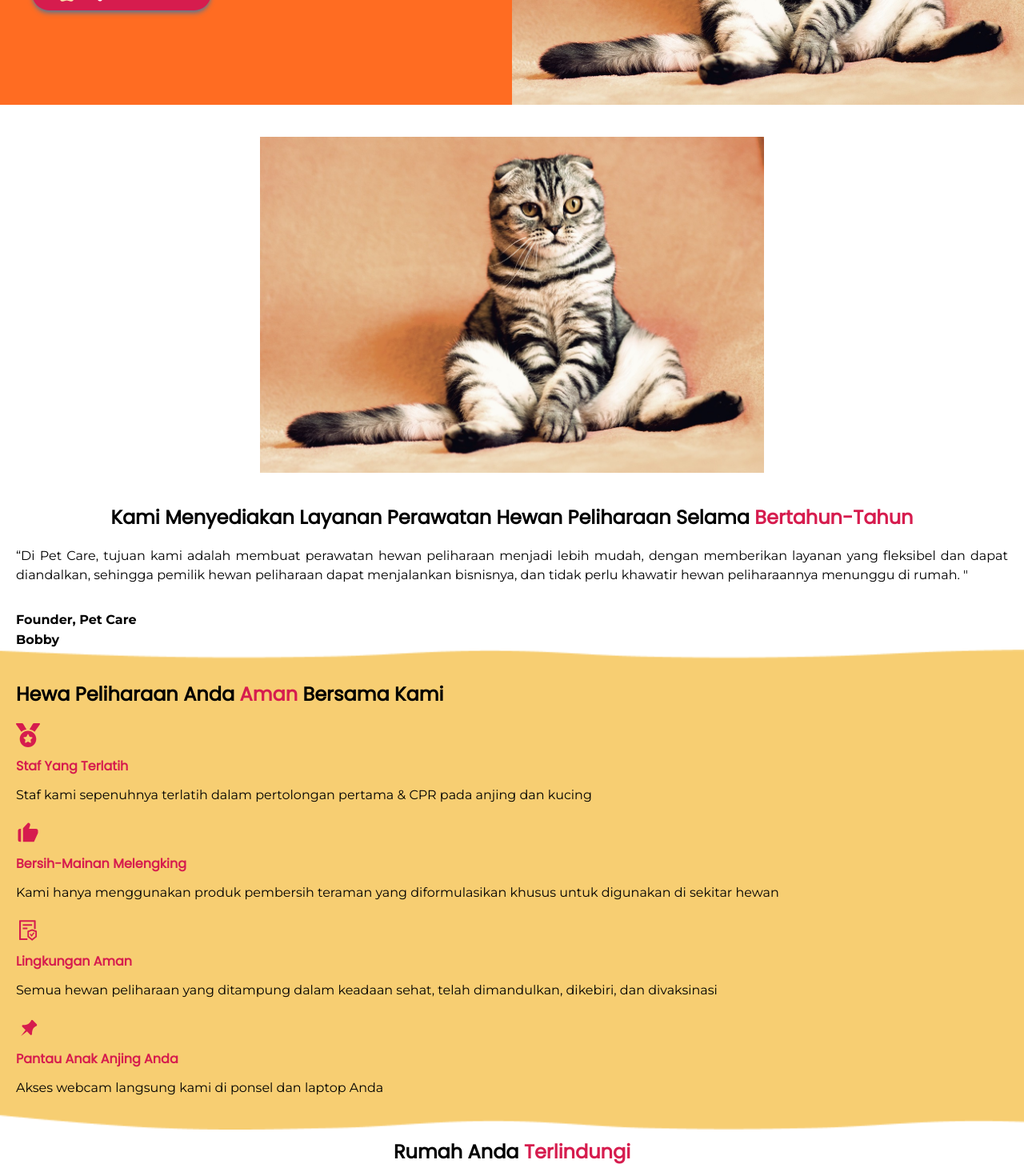
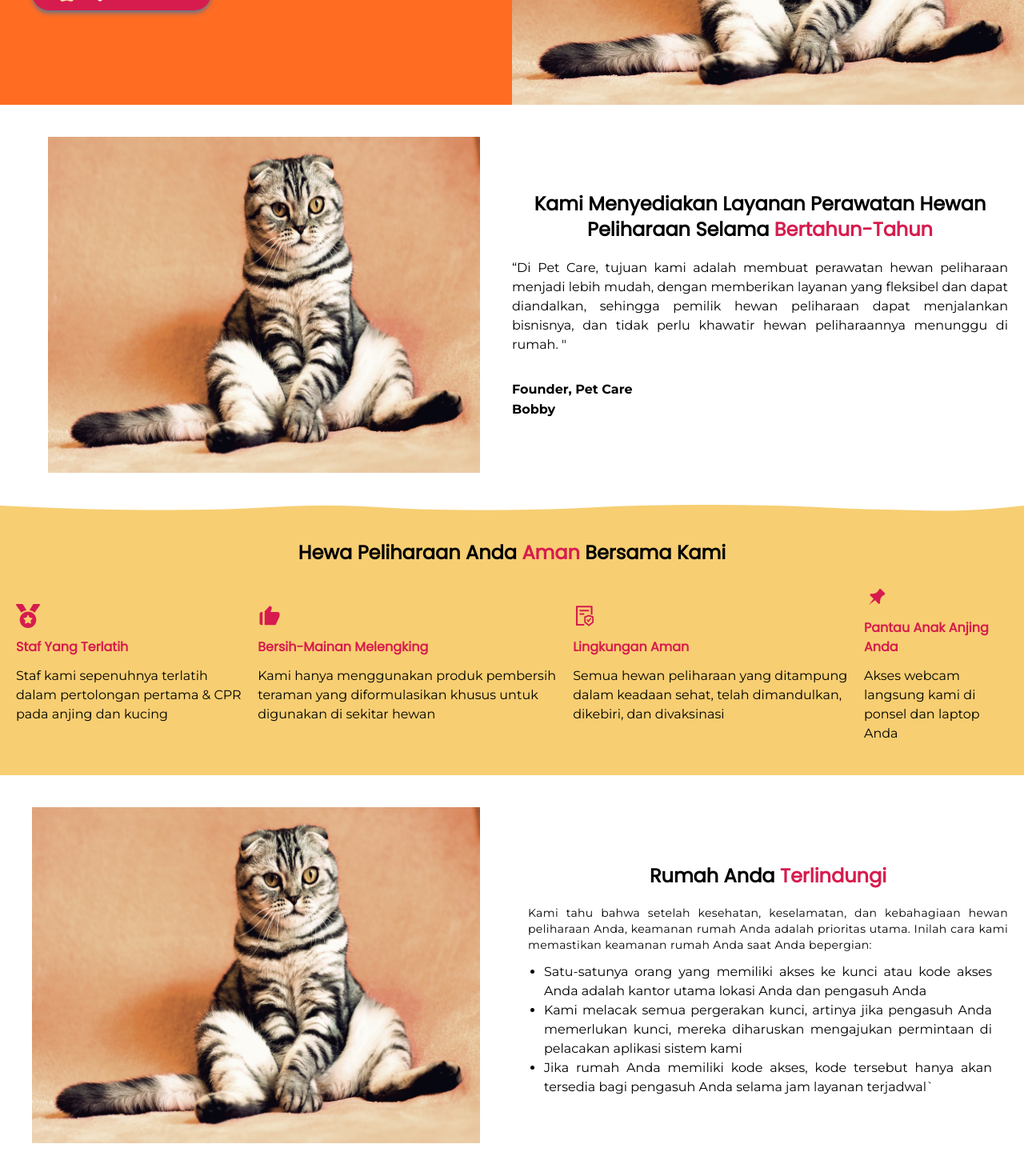
Before and after one commit to restuadil/massive, a React (Vite) app: page /aboutus in a window 1280 px wide. Shown: the part 420-1890 px from the top of the page at 80% size. Built offline with nearby package versions, Linux system fonts and the light colour scheme; a web font is replaced by a local one.

Commit message:
add page aboutus

```diff
--- a/src/pages/AboutUs/AboutUs.jsx
+++ b/src/pages/AboutUs/AboutUs.jsx
@@ -19,16 +19,18 @@ const AboutUs = () => {
                 </h2>
                 <p className="text-white font-poppins font-light text-xs tracking-wide md:mb-4">Pengasuh Hewan Peliharaan yang Berpengalaman dan Penyayang Hewan</p>
             </Hero>
-            <div className="mx-5">
-                <img src="img/hero.jpeg" className="h-[500px] block mx-auto p-10" alt="" />
+            <div className="mx-5 md:flex md:flex-row md:items-center">
+                <img src="img/hero.jpeg" className="h-[500px] md:w-1/2  block mx-auto p-10" alt="" />
+                <div>
                     <h1 className="font-poppins font-bold text-2xl text-center">Kami Menyediakan Layanan Perawatan Hewan Peliharaan Selama <span className="text-red">Bertahun-Tahun</span></h1>
                     <p className="font-montserrat mt-5 text-justify">“Di Pet Care, tujuan kami adalah membuat perawatan hewan peliharaan menjadi lebih mudah, dengan memberikan layanan yang fleksibel dan dapat diandalkan, sehingga pemilik hewan peliharaan dapat menjalankan bisnisnya, dan tidak perlu khawatir hewan peliharaannya menunggu di rumah. "</p>
                     <span className="font-montserrat font-bold mt-8 block">Founder, Pet Care</span>
                     <span className="font-montserrat font-bold">Bobby</span>
                 </div>
-            <div className="bg-cover bg-no-repeat px-5 py-10" style={{ backgroundImage: `url("img/bg.png")` }}>
-                <h1 className=" font-poppins font-bold text-2xl">Hewa Peliharaan Anda <span className="text-red">Aman</span> Bersama Kami</h1>
-                <div className="flex flex-col gap-5 mt-5">
+            </div>
+            <div className="bg-cover bg-no-repeat px-5 py-10 " style={{ backgroundImage: `url("img/bg.png")` }}>
+                <h1 className=" font-poppins font-bold text-2xl md:text-center md:py-1">Hewa Peliharaan Anda <span className="text-red">Aman</span> Bersama Kami</h1>
+                <div className="flex flex-col gap-5 mt-5 md:flex md:flex-row md:items-center">
                     <div className="flex flex-col gap-3">
                         <FaMedal className="text-red text-3xl" />
                         <h1 className="text-red font-poppins font-bold">Staf Yang Terlatih</h1>
@@ -51,6 +53,7 @@ const AboutUs = () => {
                     </div>
                 </div>
             </div>
+            <div className="md:flex md:flex-row-reverse md:items-center">
                 <div>
                     <h1 className=" font-poppins font-bold text-2xl text-center mt-3">Rumah Anda <span className="text-red">Terlindungi</span></h1>
                     <p className="font-montserrat mx-5 tracking-wide block mt-5 text-justify text-sm">Kami tahu bahwa setelah kesehatan, keselamatan, dan kebahagiaan hewan peliharaan Anda, keamanan rumah Anda adalah prioritas utama. Inilah cara kami memastikan keamanan rumah Anda saat Anda bepergian:</p>
@@ -62,7 +65,8 @@ const AboutUs = () => {
                         <li>Jika rumah Anda memiliki kode akses, kode tersebut hanya akan tersedia bagi pengasuh Anda selama jam layanan terjadwal`</li>
                     </ul>
                 </div>
-            <img src="img/hero.jpeg" className="h-[500px] block mx-auto p-10" alt="" />
+                <img src="img/hero.jpeg" className="h-[500px] block mx-auto p-10 md:w-1/2" alt="" />
+            </div>
             <Review bg={"img/bg.png"} />
             <div style={{ backgroundImage: `url("img/bg2.png")` }} className="bg-center bg-cover bg-no-repeat ">
                 <Request />
```
Lines whose indentation alone changed are shown as unchanged.
